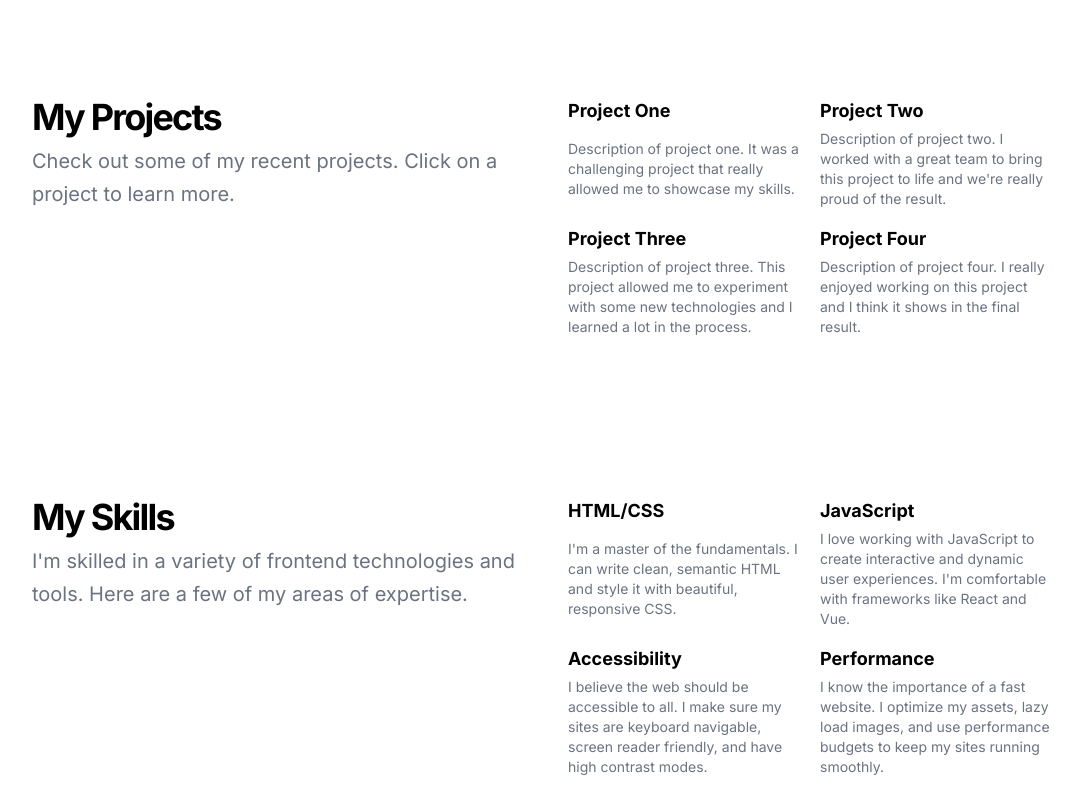
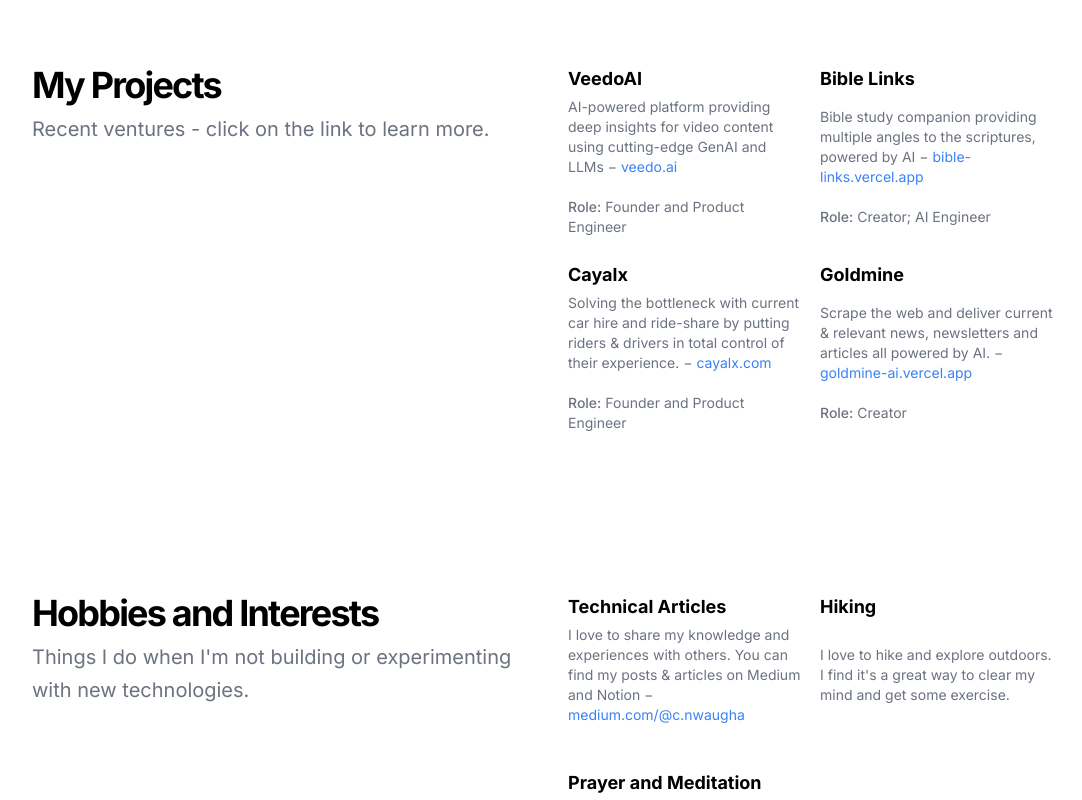
Before and after one commit to nwaughachukwuma/portfolio, a Next.js app: page / in a window 1280 px wide. Shown: the part 480-1280 px from the top of the page, without its empty margins (96-1178 px from the left). Built offline with nearby package versions, Linux system fonts and the light colour scheme.

Commit message:
add content for projects and hobbies

```diff
--- /dev/null
+++ b/src/components/DescriptionCard.tsx
@@ -0,0 +1,34 @@
+import React from "react";
+
+type Props = {
+  title: string;
+  children: React.ReactNode;
+  link?: string;
+  role?: string;
+};
+
+export function DescriptionCard({ title, children, link, role }: Props) {
+  return (
+    <div className="grid gap-1">
+      <h3 className="text-lg font-bold">{title}</h3>
+      <p className="text-sm text-gray-500 dark:text-gray-400">
+        {children}
+        {link ? (
+          <>
+            {" "}&minus;{" "}
+            <a href={link} target="_blank" className="text-blue-500">
+              {link.replace(/(^\w+:|^)\/\//, "")}
+            </a>
+          </>
+        ) : null}
+        <br />
+        <br />
+        {role ? (
+          <>
+            <span className="font-medium">Role:</span> {role}
+          </>
+        ) : null}
+      </p>
+    </div>
+  );
+}
--- a/src/components/main.tsx
+++ b/src/components/main.tsx
@@ -9,6 +9,7 @@
 import Social from "./sections/social"
 import Image from "next/image"
 import {prefix} from "../utils/prefix"
+import {DescriptionCard} from "./DescriptionCard"
 
 export default function Main() {
   return (
@@ -42,9 +43,9 @@
                 <div className="my-4">
                   <Social />
                 </div>
-                <p className="mt-4 text-gray-500/60 animate-bounce">
+                {/* <p className="mt-4 text-gray-500/60 animate-bounce">
                   [Site rework In Progress]
-                </p>
+                </p> */}
               </div>
             </div>
           </div>
@@ -56,39 +57,62 @@
                 <div className="space-y-2">
                   <h2 className="text-3xl font-bold tracking-tighter sm:text-4xl">My Projects</h2>
                   <p className="max-w-[600px] text-gray-500 md:text-xl/relaxed lg:text-base/relaxed xl:text-xl/relaxed dark:text-gray-400">
-                    Check out some of my recent projects. Click on a project to learn more.
+                    Recent ventures - click on the link to learn more.
                   </p>
                 </div>
               </div>
-              <div className="grid gap-4 min-[400px]:grid-cols-2 lg:order-last">
-                <div className="grid gap-1">
-                  <h3 className="text-lg font-bold">Project One</h3>
+              {/* <div className="grid gap-4 min-[400px]:grid-cols-2 lg:order-last"> */}
+              <div className="grid gap-4 md:gapy-4 gap-y-6 grid-cols-1 md:grid-cols-2 lg:order-last">
+
+                {/* <div className="grid gap-1">
+                  <h3 className="text-lg font-bold">VeedoAI</h3>
                   <p className="text-sm text-gray-500 dark:text-gray-400">
-                    Description of project one. It was a challenging project that really allowed me to showcase my
-                    skills.
+                    {`VeedoAI is an AI-powered platform that provides deep insights for video content, using state of the art Generative AI and Large Language Models.`}
                   </p>
-                </div>
-                <div className="grid gap-1">
+                </div> */}
+
+                <DescriptionCard title="VeedoAI" role="Founder and Product Engineer" link="https://veedo.ai">
+                  {`AI-powered platform providing deep insights for video content using cutting-edge GenAI and LLMs`}
+                </DescriptionCard>
+
+
+                {/* <div className="grid gap-1">
                   <h3 className="text-lg font-bold">Project Two</h3>
                   <p className="text-sm text-gray-500 dark:text-gray-400">
                     {`Description of project two. I worked with a great team to bring this project to life and we're
                     really proud of the result.`}
                   </p>
-                </div>
-                <div className="grid gap-1">
+                </div> */}
+
+                <DescriptionCard title="Bible Links" role="Creator; AI Engineer" link="https://bible-links.vercel.app">
+                  {`Bible study companion providing multiple angles to the scriptures, powered by AI`}
+                </DescriptionCard>
+
+
+                {/* <div className="grid gap-1">
                   <h3 className="text-lg font-bold">Project Three</h3>
                   <p className="text-sm text-gray-500 dark:text-gray-400">
                     Description of project three. This project allowed me to experiment with some new technologies and I
                     learned a lot in the process.
                   </p>
-                </div>
-                <div className="grid gap-1">
+                </div> */}
+
+                <DescriptionCard title="Cayalx" role="Founder and Product Engineer" link="https://cayalx.com">
+                  {`Solving the bottleneck with current car hire and ride-share by putting riders & drivers in total control of their experience.`}
+                </DescriptionCard>
+
+
+                {/* <div className="grid gap-1">
                   <h3 className="text-lg font-bold">Project Four</h3>
                   <p className="text-sm text-gray-500 dark:text-gray-400">
                     Description of project four. I really enjoyed working on this project and I think it shows in the
                     final result.
                   </p>
-                </div>
+                </div> */}
+
+                <DescriptionCard title="Goldmine" role="Creator" link="https://goldmine-ai.vercel.app">
+                  {`Scrape the web and deliver current & relevant news, newsletters and articles all powered by AI.`}
+                </DescriptionCard>
               </div>
             </div>
           </div>
@@ -98,42 +122,59 @@
             <div className="mx-auto grid max-w-5xl items-start gap-6 lg:grid-cols-2 lg:gap-12">
               <div className="flex flex-col justify-center space-y-4">
                 <div className="space-y-2">
-                  <h2 className="text-3xl font-bold tracking-tighter sm:text-4xl">My Skills</h2>
+                  <h2 className="text-3xl font-bold tracking-tighter sm:text-4xl">Hobbies and Interests</h2>
                   <p className="max-w-[600px] text-gray-500 md:text-xl/relaxed lg:text-base/relaxed xl:text-xl/relaxed dark:text-gray-400">
-                    {`I'm skilled in a variety of frontend technologies and tools. Here are a few of my areas of
-                    expertise.`}
+                    {`Things I do when I'm not building or experimenting with new technologies.`}
                   </p>
                 </div>
               </div>
-              <div className="grid gap-4 min-[400px]:grid-cols-2 lg:order-last">
-                <div className="grid gap-1">
+              {/* <div className="grid gap-4 min-[400px]:grid-cols-2 lg:order-last"> */}
+              <div className="grid gap-4 md:gapy-4 gap-y-6 grid-cols-1 md:grid-cols-2 lg:order-last">
+                {/* <div className="grid gap-1">
                   <h3 className="text-lg font-bold">HTML/CSS</h3>
                   <p className="text-sm text-gray-500 dark:text-gray-400">
                     {`I'm a master of the fundamentals. I can write clean, semantic HTML and style it with beautiful,
                     responsive CSS.`}
                   </p>
-                </div>
-                <div className="grid gap-1">
+                </div> */}
+
+                <DescriptionCard title="Technical Articles"  link="https://medium.com/@c.nwaugha">
+                  {`I love to share my knowledge and experiences with others. You can find my posts & articles on Medium and Notion`}
+                </DescriptionCard>
+
+
+                {/* <div className="grid gap-1">
                   <h3 className="text-lg font-bold">JavaScript</h3>
                   <p className="text-sm text-gray-500 dark:text-gray-400">
                     {`I love working with JavaScript to create interactive and dynamic user experiences. I'm comfortable
                     with frameworks like React and Vue.`}
                   </p>
-                </div>
-                <div className="grid gap-1">
+                </div> */}
+
+                <DescriptionCard title="Hiking">
+                  {`I love to hike and explore outdoors. I find it's a great way to clear my mind and get some exercise.`}
+                </DescriptionCard>
+
+
+                {/* <div className="grid gap-1">
                   <h3 className="text-lg font-bold">Accessibility</h3>
                   <p className="text-sm text-gray-500 dark:text-gray-400">
                     I believe the web should be accessible to all. I make sure my sites are keyboard navigable, screen
                     reader friendly, and have high contrast modes.
                   </p>
-                </div>
-                <div className="grid gap-1">
+                </div> */}
+
+                <DescriptionCard title="Prayer and Meditation">
+                  {`I'm a Christian and Catholic. I love to pray and meditate to keep the words of God close to my heart.`}
+                </DescriptionCard>
+
+                {/* <div className="grid gap-1">
                   <h3 className="text-lg font-bold">Performance</h3>
                   <p className="text-sm text-gray-500 dark:text-gray-400">
                     I know the importance of a fast website. I optimize my assets, lazy load images, and use performance
                     budgets to keep my sites running smoothly.
                   </p>
-                </div>
+                </div> */}
               </div>
             </div>
           </div>
```
